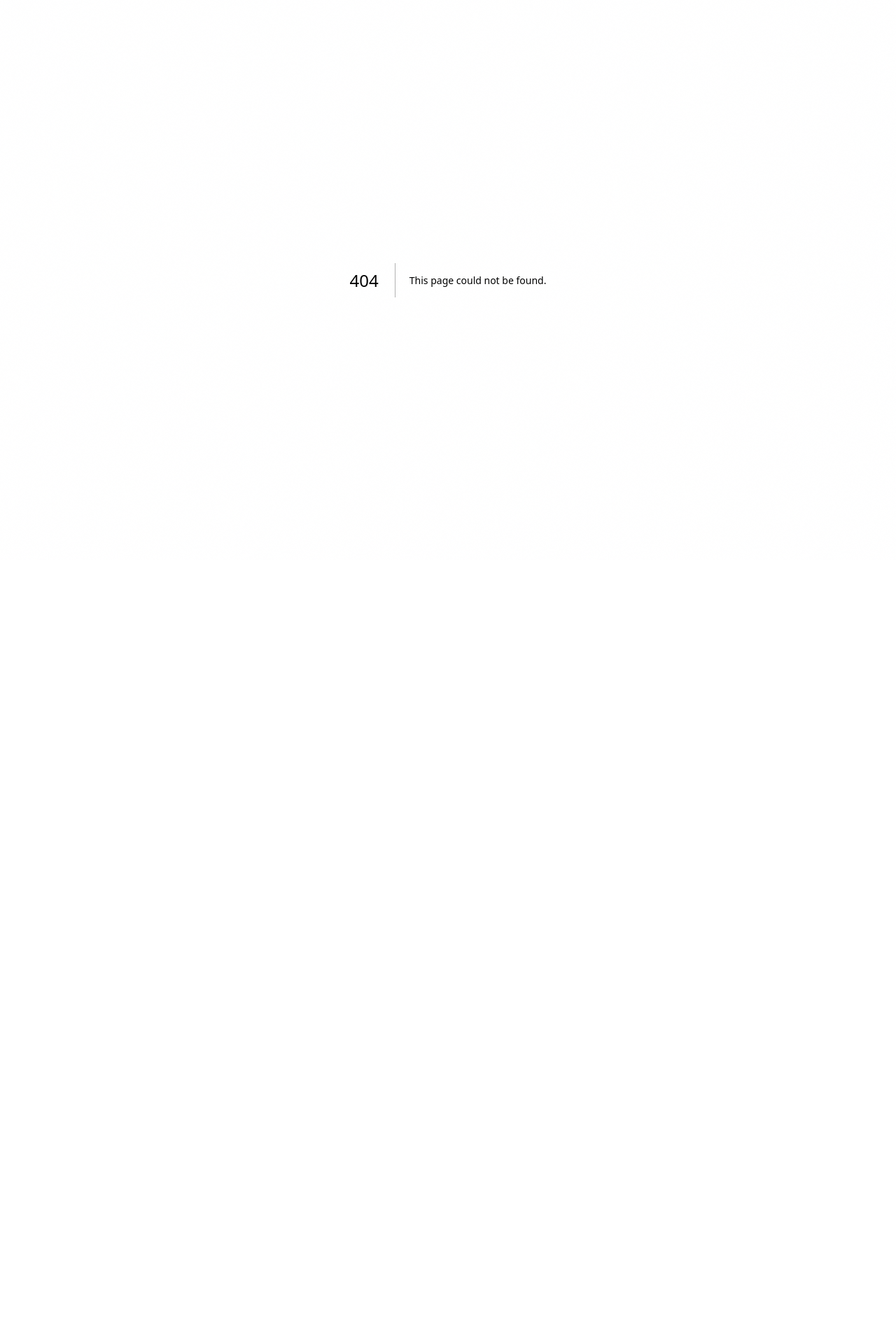
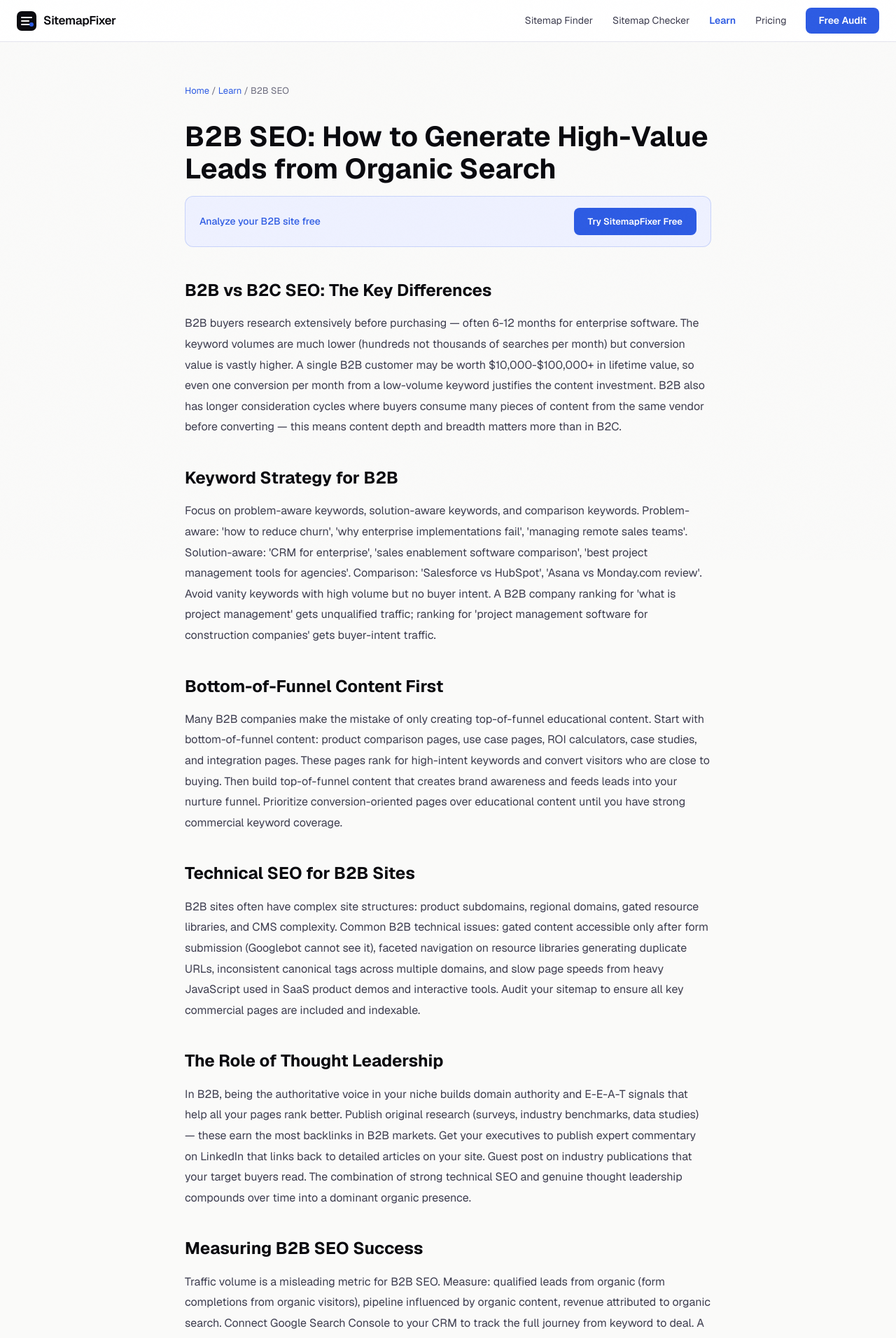
Before and after one commit to Watermelon-Coctail-Bar/sitemap-fixer, a Next.js app: page /learn/b2b-seo in a window 1280 px wide. Before the commit this address had no page. Shown: the top 1912 px of the page at 70% size. Before the commit the page ends 800 px from the top, so only its background shows below. Built offline with nearby package versions, Linux system fonts and the light colour scheme.

Commit message:
Create page.tsx

```diff
--- /dev/null
+++ b/src/app/learn/b2b-seo/page.tsx
@@ -0,0 +1,43 @@
+import type { Metadata } from 'next';
+export const metadata: Metadata = {
+  title: 'B2B SEO: How to Generate Leads from Organic Search | SitemapFixer',
+  description: "B2B SEO requires a different strategy than B2C. Longer sales cycles, niche audiences, and low-volume high-intent keywords mean your content and keyword strategy must be different.",
+  alternates: { canonical: 'https://sitemapfixer.com/learn/b2b-seo' },
+};
+const sections = [
+  { h: "B2B vs B2C SEO: The Key Differences", d: "B2B buyers research extensively before purchasing — often 6-12 months for enterprise software. The keyword volumes are much lower (hundreds not thousands of searches per month) but conversion value is vastly higher. A single B2B customer may be worth $10,000-$100,000+ in lifetime value, so even one conversion per month from a low-volume keyword justifies the content investment. B2B also has longer consideration cycles where buyers consume many pieces of content from the same vendor before converting — this means content depth and breadth matters more than in B2C." },
+  { h: "Keyword Strategy for B2B", d: "Focus on problem-aware keywords, solution-aware keywords, and comparison keywords. Problem-aware: 'how to reduce churn', 'why enterprise implementations fail', 'managing remote sales teams'. Solution-aware: 'CRM for enterprise', 'sales enablement software comparison', 'best project management tools for agencies'. Comparison: 'Salesforce vs HubSpot', 'Asana vs Monday.com review'. Avoid vanity keywords with high volume but no buyer intent. A B2B company ranking for 'what is project management' gets unqualified traffic; ranking for 'project management software for construction companies' gets buyer-intent traffic." },
+  { h: "Bottom-of-Funnel Content First", d: "Many B2B companies make the mistake of only creating top-of-funnel educational content. Start with bottom-of-funnel content: product comparison pages, use case pages, ROI calculators, case studies, and integration pages. These pages rank for high-intent keywords and convert visitors who are close to buying. Then build top-of-funnel content that creates brand awareness and feeds leads into your nurture funnel. Prioritize conversion-oriented pages over educational content until you have strong commercial keyword coverage." },
+  { h: "Technical SEO for B2B Sites", d: "B2B sites often have complex site structures: product subdomains, regional domains, gated resource libraries, and CMS complexity. Common B2B technical issues: gated content accessible only after form submission (Googlebot cannot see it), faceted navigation on resource libraries generating duplicate URLs, inconsistent canonical tags across multiple domains, and slow page speeds from heavy JavaScript used in SaaS product demos and interactive tools. Audit your sitemap to ensure all key commercial pages are included and indexable." },
+  { h: "The Role of Thought Leadership", d: "In B2B, being the authoritative voice in your niche builds domain authority and E-E-A-T signals that help all your pages rank better. Publish original research (surveys, industry benchmarks, data studies) — these earn the most backlinks in B2B markets. Get your executives to publish expert commentary on LinkedIn that links back to detailed articles on your site. Guest post on industry publications that your target buyers read. The combination of strong technical SEO and genuine thought leadership compounds over time into a dominant organic presence." },
+  { h: "Measuring B2B SEO Success", d: "Traffic volume is a misleading metric for B2B SEO. Measure: qualified leads from organic (form completions from organic visitors), pipeline influenced by organic content, revenue attributed to organic search. Connect Google Search Console to your CRM to track the full journey from keyword to deal. A content piece with 200 monthly visits that generates 3 enterprise trials per month is far more valuable than a page with 5,000 visits and zero conversions." },
+];
+export default function Page() {
+  return (
+    <div style={{ maxWidth: 800, margin: '0 auto', padding: '60px 24px' }}>
+      <nav style={{ fontSize: 13, color: '#6b6b7d', marginBottom: 32 }}>
+        <a href="/" style={{ color: '#2d5be3', textDecoration: 'none' }}>Home</a>{' / '}
+        <a href="/learn" style={{ color: '#2d5be3', textDecoration: 'none' }}>Learn</a>{' / '}
+        <span>B2B SEO</span>
+      </nav>
+      <h1 style={{ fontSize: 40, fontWeight: 700, color: '#0a0a0f', marginBottom: 16, lineHeight: 1.15 }}>B2B SEO: How to Generate High-Value Leads from Organic Search</h1>
+      <div style={{ background: '#eef1ff', border: '1px solid rgba(45,91,227,0.2)', borderRadius: 12, padding: '16px 20px', marginBottom: 40, display: 'flex', alignItems: 'center', justifyContent: 'space-between', gap: 16 }}>
+        <span style={{ fontSize: 14, color: '#2d5be3', fontWeight: 500 }}>Analyze your B2B site free</span>
+        <a href="/" style={{ background: '#2d5be3', color: 'white', padding: '10px 20px', borderRadius: 8, textDecoration: 'none', fontWeight: 600, fontSize: 13 }}>Try SitemapFixer Free</a>
+      </div>
+      <div style={{ fontSize: 16, color: '#3d3d4f', lineHeight: 1.85 }}>
+        {sections.map(({ h, d }) => (
+          <div key={h} style={{ marginBottom: 36 }}>
+            <h2 style={{ fontSize: 24, fontWeight: 700, color: '#0a0a0f', marginBottom: 10 }}>{h}</h2>
+            <p style={{ margin: 0 }}>{d}</p>
+          </div>
+        ))}
+      </div>
+      <div style={{ background: '#0a0a0f', borderRadius: 12, padding: '32px', textAlign: 'center', marginTop: 56 }}>
+        <div style={{ fontSize: 20, fontWeight: 700, color: 'white', marginBottom: 8 }}>Fix your B2B site technical foundation</div>
+        <div style={{ color: '#9999aa', marginBottom: 20, fontSize: 14 }}>Free sitemap analysis in 60 seconds</div>
+        <a href="/" style={{ background: 'white', color: '#0a0a0f', padding: '14px 28px', borderRadius: 8, textDecoration: 'none', fontWeight: 700 }}>Analyze My Site Free</a>
+      </div>
+    </div>
+  );
+}
```
